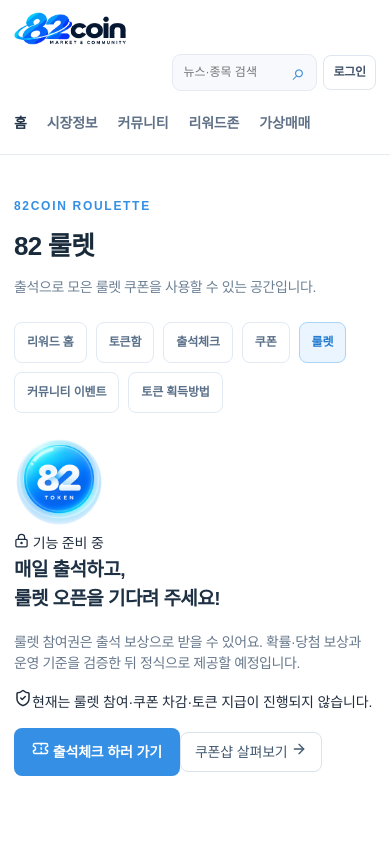
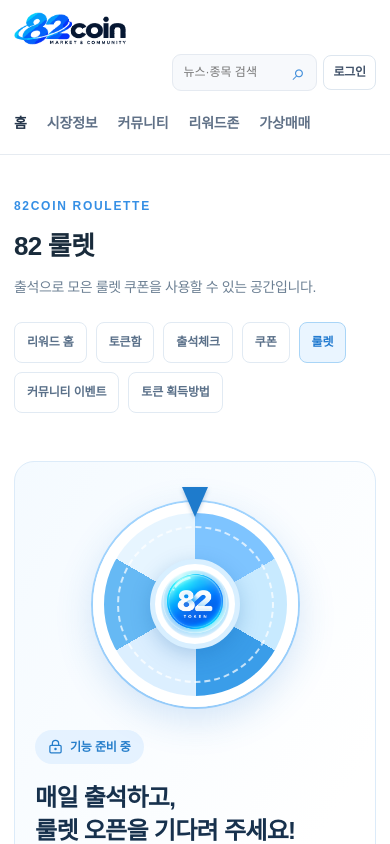
Before and after one commit to orbit-box/82coin, a Next.js app: page /benefits/roulette in a window 390 px wide. Shown: the top 844 px of the page. Built offline with nearby package versions, Linux system fonts and the light colour scheme; no server answers; a web font is replaced by a local one.

Commit message:
style(rewards): responsive roulette preview and navigation

```diff
--- a/app/globals.css
+++ b/app/globals.css
@@ -846,3 +846,16 @@
 .tokenWalletHistory{padding:25px 29px 10px;border:1px solid #e0e9f4;border-radius:17px;background:white}.tokenHistoryHeader{display:flex;justify-content:space-between;align-items:center;gap:14px;padding-bottom:21px;border-bottom:1px solid #eaf0f7}.tokenHistoryHeader h2{margin:7px 0;font-size:21px;color:#1d324a}.tokenHistoryHeader p{font-size:12px;color:#8a9aac;margin:0}.tokenHistoryCount{border-radius:20px;background:#f1f7fe;color:#3987d0;font-weight:750;font-size:12px;padding:8px 13px;white-space:nowrap}.tokenHistoryItem{display:flex;align-items:center;gap:14px;border-bottom:1px solid #edf2f7;padding:20px 0}.tokenHistoryItem:last-child{border-bottom:0}.tokenHistoryMark{display:grid;place-items:center;border-radius:12px;width:43px;height:43px;flex:0 0 43px;font-size:22px;font-weight:800}.tokenHistoryMark.isGain{background:#e7f7ef;color:#1b9f65}.tokenHistoryMark.isSpent{background:#fff0ee;color:#d66c5a}.tokenHistoryInfo{flex:1;min-width:0;display:grid;gap:7px}.tokenHistoryInfo strong{font-size:14px}.tokenHistoryInfo small{font-size:11px;color:#93a3b4;overflow-wrap:anywhere}.tokenHistoryItem>b{font-size:16px;white-space:nowrap}.tokenHistoryItem>b.isGain{color:#2388ce}.tokenHistoryItem>b.isSpent{color:#d66c5a}.tokenHistoryEmpty{padding:35px 12px;text-align:center;color:#8294a7;font-size:13px}.tokenHistoryEmpty a{display:inline-block;margin-top:9px;color:#358fe5;font-weight:750}.tokenWalletLegal{margin:15px 5px 0;font-size:11px;color:#9baabb;line-height:1.7}
 @media(max-width:800px){.tokenWalletQuick{grid-template-columns:1fr}.tokenWalletQuick>a{padding:15px 17px}.tokenWalletHeadline{min-height:190px}}
 @media(max-width:560px){.tokenWalletHero{border-radius:16px}.tokenWalletHeroContent{padding:22px 20px 0}.tokenWalletUnit{display:none}.tokenWalletHeadline{min-height:168px}.tokenWalletHeadline p{font-size:12px}.tokenWalletBalance strong{font-size:50px}.tokenWalletBalance span{font-size:16px}.tokenWalletCoin{flex-basis:90px;width:90px;height:110px}.tokenWalletCoin img{width:91px;height:91px}.tokenWalletHalo{inset:8px 0 12px}.tokenWalletHeadline .tokenWalletSubtitle{font-size:10px;line-height:1.6}.tokenWalletHeroBottom{align-items:flex-start;flex-direction:column}.tokenWalletHeroLinks{width:100%}.tokenWalletHeroLinks a{flex:1;text-align:center;padding:12px 8px;font-size:11px}.tokenWalletHistory{padding:21px 17px 8px}.tokenHistoryHeader h2{font-size:18px}.tokenHistoryHeader p{font-size:11px}.tokenHistoryCount{font-size:10px}}
+
+
+/* Roulette preview, no spin/award actions until reward policy is approved */
+.rouletteComingSoon{display:grid;grid-template-columns:minmax(260px,.85fr) minmax(0,1.15fr);align-items:center;gap:38px;border:1px solid #dcebf9;background:linear-gradient(120deg,#f4faff,#fff 70%);border-radius:20px;margin-top:24px;padding:45px 55px;overflow:hidden}
+.rouletteVisual{display:grid;place-items:center;min-height:305px}
+.rouletteWheel{position:relative;display:grid;place-items:center;width:270px;height:270px;border-radius:50%;border:11px solid #fff;box-shadow:0 12px 38px #267fd633,0 0 0 2px #a7d8ff;background:conic-gradient(#7ec4ff 0deg 60deg,#c8eaff 60deg 120deg,#3a9de9 120deg 180deg,#dcefff 180deg 240deg,#66b9f4 240deg 300deg,#e7f5ff 300deg 360deg)}
+.rouletteWheel:before{content:"";position:absolute;inset:13px;border:2px dashed #ffffffb5;border-radius:50%}.rouletteWheel:after{content:"";position:absolute;top:-26px;left:calc(50% - 13px);border-left:13px solid transparent;border-right:13px solid transparent;border-top:30px solid #1e7bcc;filter:drop-shadow(0 2px 2px #0f529844)}
+.rouletteWheelCenter{z-index:1;width:118px;height:118px;display:grid;place-items:center;border-radius:50%;background:#fff;box-shadow:0 6px 20px #105eab40;border:5px solid #d8efff}.rouletteWheelCenter img{object-fit:contain}
+.rouletteFlag{display:inline-flex;align-items:center;gap:7px;border-radius:24px;padding:8px 13px;background:#e5f2ff;color:#247dca;font-size:12px;font-weight:800}
+.rouletteCopy h2{font-size:clamp(24px,2.7vw,34px);line-height:1.35;letter-spacing:-.7px;color:#17314d;margin:18px 0 14px}.rouletteCopy>p{color:#6f8398;font-size:14px;line-height:1.9;max-width:500px}
+.rouletteSafety{display:flex;align-items:flex-start;gap:8px;padding:13px;background:#fff;border:1px solid #e0edf8;border-radius:9px;color:#65819c;font-size:12px;line-height:1.6;margin:22px 0}.rouletteSafety svg{flex:0 0 auto;color:#398fe0}
+.rouletteLinks{display:flex;gap:10px;align-items:center;flex-wrap:wrap}.rouletteLinks>a{display:inline-flex;align-items:center;justify-content:center;gap:8px;text-decoration:none;padding:12px 16px;border-radius:9px;font-size:13px;font-weight:800}
+@media(max-width:760px){.rouletteComingSoon{grid-template-columns:1fr;gap:8px;padding:25px 20px}.rouletteVisual{min-height:235px}.rouletteWheel{width:205px;height:205px}.rouletteWheelCenter{width:90px;height:90px}.rouletteWheelCenter img{width:72px;height:72px}}
```
